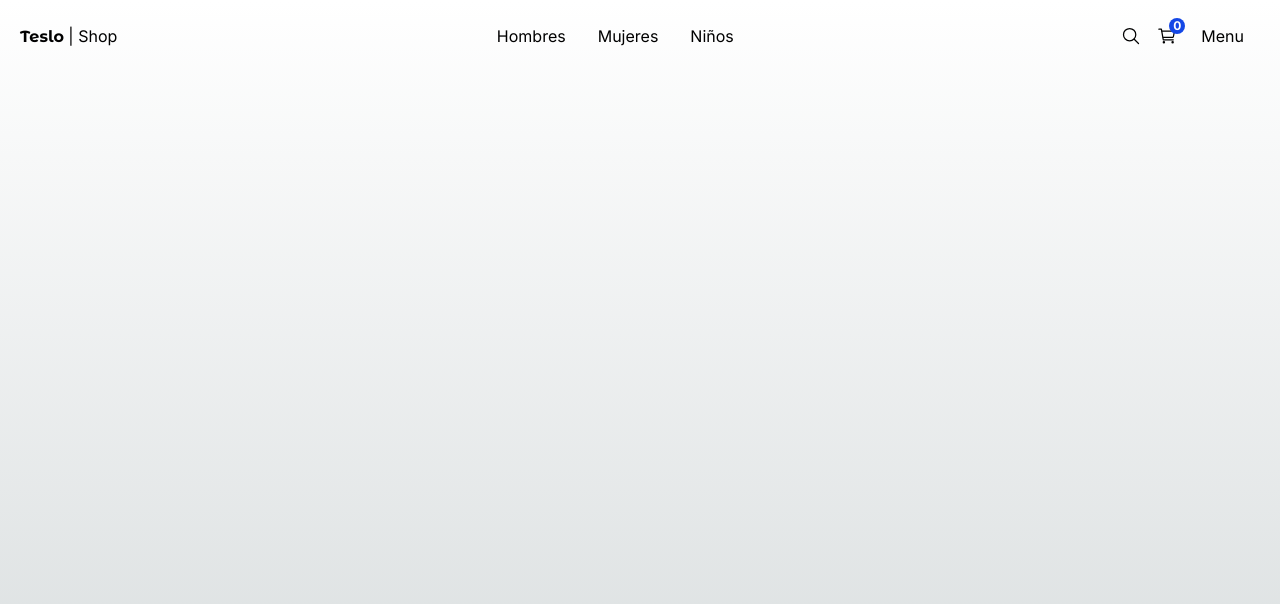
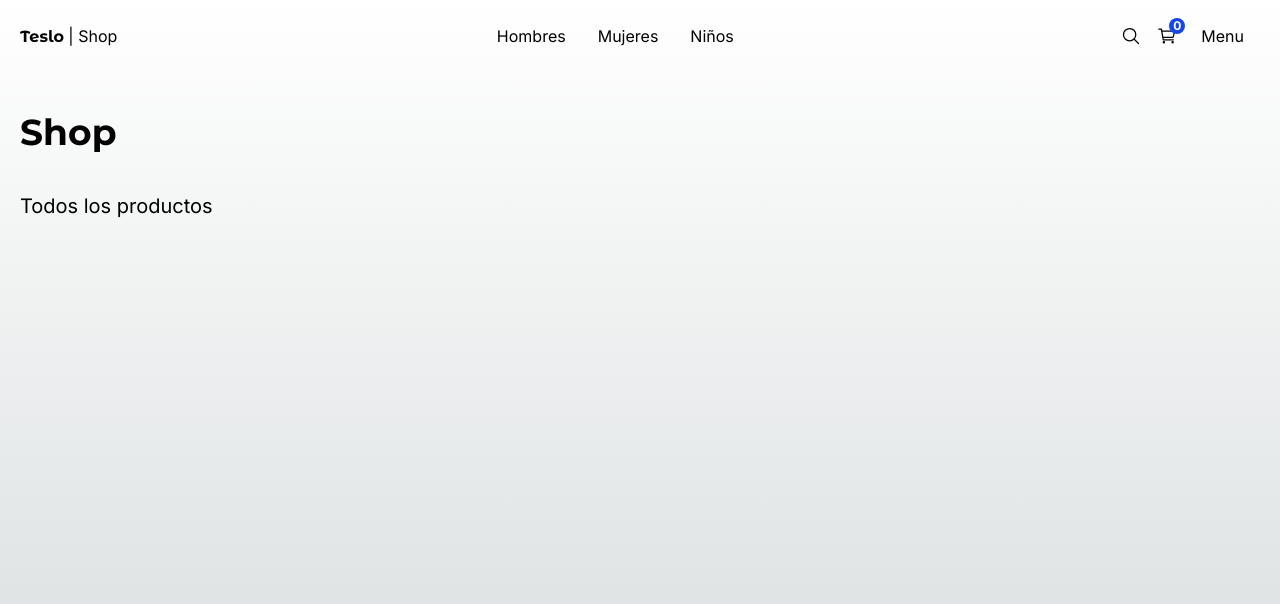
Before and after one commit to mariokarajallo/ecommerce-shop-nextjs, a Next.js app: page / in a window 1280 px wide. Shown: the top 604 px of the page. Built offline with nearby package versions, Linux system fonts and the light colour scheme.

Commit message:
create component title

```diff
--- a/src/app/(shop)/layout.tsx
+++ b/src/app/(shop)/layout.tsx
@@ -8,7 +8,9 @@
     return (
         <main className="min-h-screen">
             <TopMenu />
-            {children}
+            <div className="px-0 sm:px-5">
+                {children}
+            </div>
         </main>
     );
 }
--- a/src/app/(shop)/page.tsx
+++ b/src/app/(shop)/page.tsx
@@ -3,7 +3,7 @@
 export default function Home() {
   return (
     <>
-      <Title />
+      <Title title="Shop" subtitle="Todos los productos" className="mb-2" />
     </>
   );
 }
--- a/src/components/ui/title/Title.tsx
+++ b/src/components/ui/title/Title.tsx
@@ -1,7 +1,19 @@
-import React from 'react'
+import { titleFont } from "@/config/fonts";
 
-export const Title = () => {
-  return (
-    <h2></h2>
-  )
+interface Props {
+    title: string;
+    subtitle?: string;
+    className?: string;
 }
+
+export const Title = ({ title, subtitle, className }: Props) => {
+
+
+    return (
+        <div className={`${className} mt-3`}>
+            <h1 className={`${titleFont.className} antialiased text-4xl font-semibold my-10`}>{title}</h1>
+            {subtitle &&
+                <h3 className="text-xl mb-5">{subtitle}</h3>}
+        </div>
+    )
+}
```
